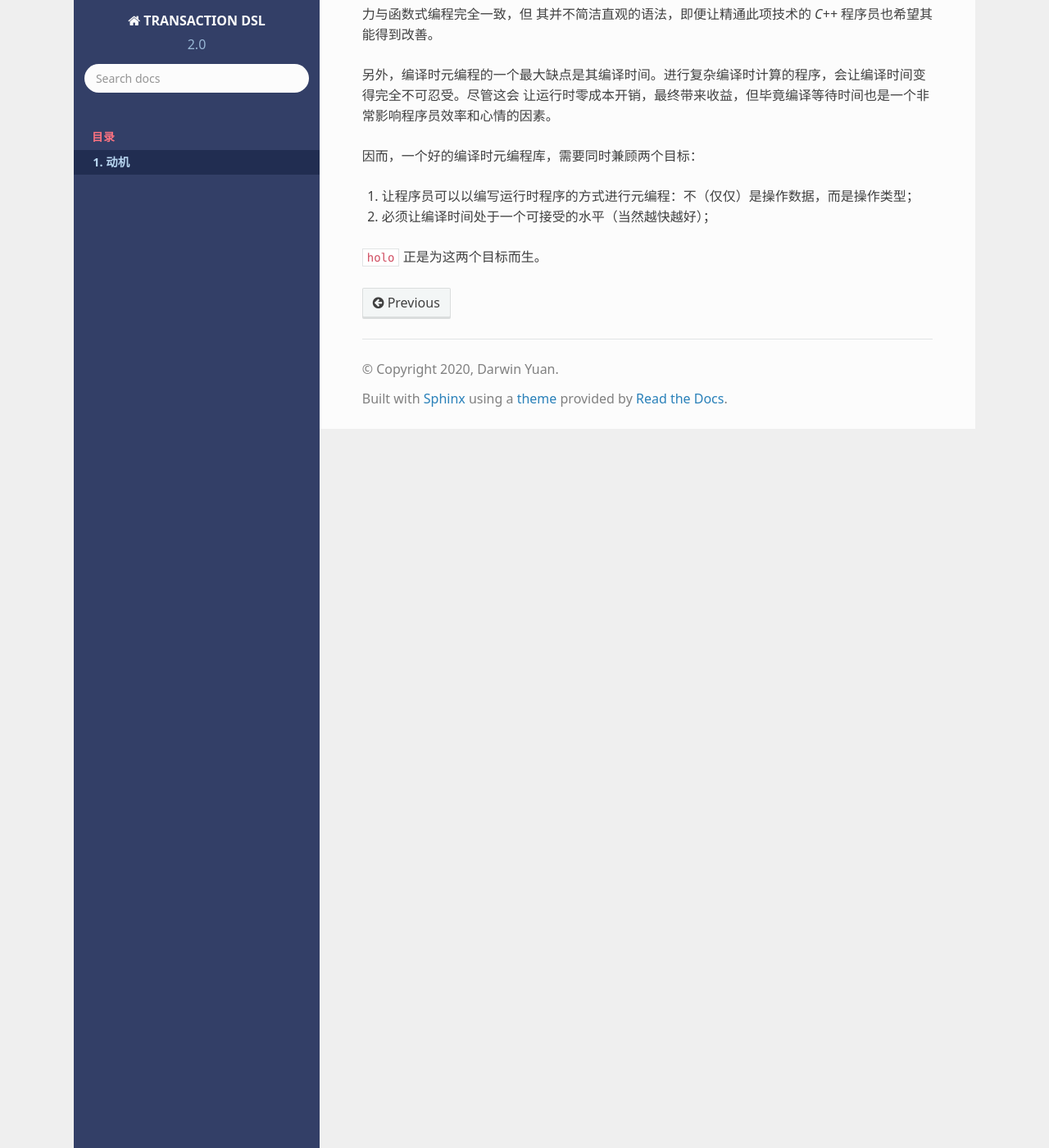
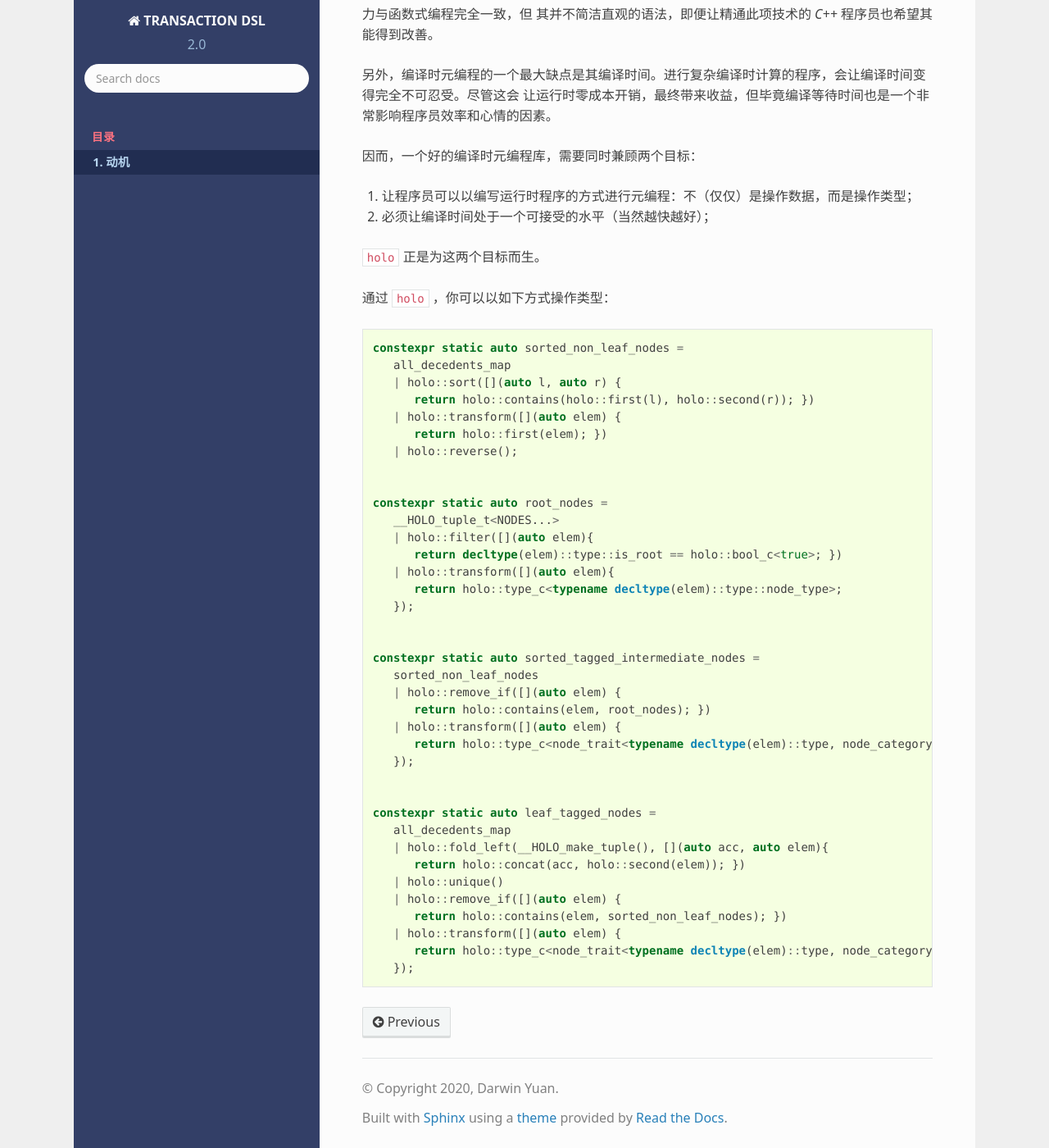
Before and after one commit to godsme/holo, a Sphinx documentation site: the page built from doc/source/motivation.rst, in a window 1280 px wide and 1400 px high, scrolled down 262 px. Shown: the whole window at 82% size. Built offline with Sphinx 7.4.7 and the Read the Docs theme 2.0.0, drawn with Linux system fonts in a browser that asks for light colours; formulas are drawn with MathJax 3.

Commit message:
added motivation

```diff
--- a/doc/source/motivation.rst
+++ b/doc/source/motivation.rst
@@ -16,3 +16,45 @@
 2. 必须让编译时间处于一个可接受的水平（当然越快越好）；
 
 ``holo`` 正是为这两个目标而生。
+
+通过 ``holo`` ，你可以以如下方式操作类型：
+
+.. code-block:: c++
+
+   constexpr static auto sorted_non_leaf_nodes =
+      all_decedents_map
+      | holo::sort([](auto l, auto r) {
+         return holo::contains(holo::first(l), holo::second(r)); })
+      | holo::transform([](auto elem) {
+         return holo::first(elem); })
+      | holo::reverse();
+
+
+   constexpr static auto root_nodes =
+      __HOLO_tuple_t<NODES...>
+      | holo::filter([](auto elem){
+         return decltype(elem)::type::is_root == holo::bool_c<true>; })
+      | holo::transform([](auto elem){
+         return holo::type_c<typename decltype(elem)::type::node_type>;
+      });
+
+
+   constexpr static auto sorted_tagged_intermediate_nodes =
+      sorted_non_leaf_nodes
+      | holo::remove_if([](auto elem) {
+         return holo::contains(elem, root_nodes); })
+      | holo::transform([](auto elem) {
+         return holo::type_c<node_trait<typename decltype(elem)::type, node_category::Intermediate>>;
+      });
+
+
+   constexpr static auto leaf_tagged_nodes =
+      all_decedents_map
+      | holo::fold_left(__HOLO_make_tuple(), [](auto acc, auto elem){
+         return holo::concat(acc, holo::second(elem)); })
+      | holo::unique()
+      | holo::remove_if([](auto elem) {
+         return holo::contains(elem, sorted_non_leaf_nodes); })
+      | holo::transform([](auto elem) {
+         return holo::type_c<node_trait<typename decltype(elem)::type, node_category::Leaf>>;
+      });
```
